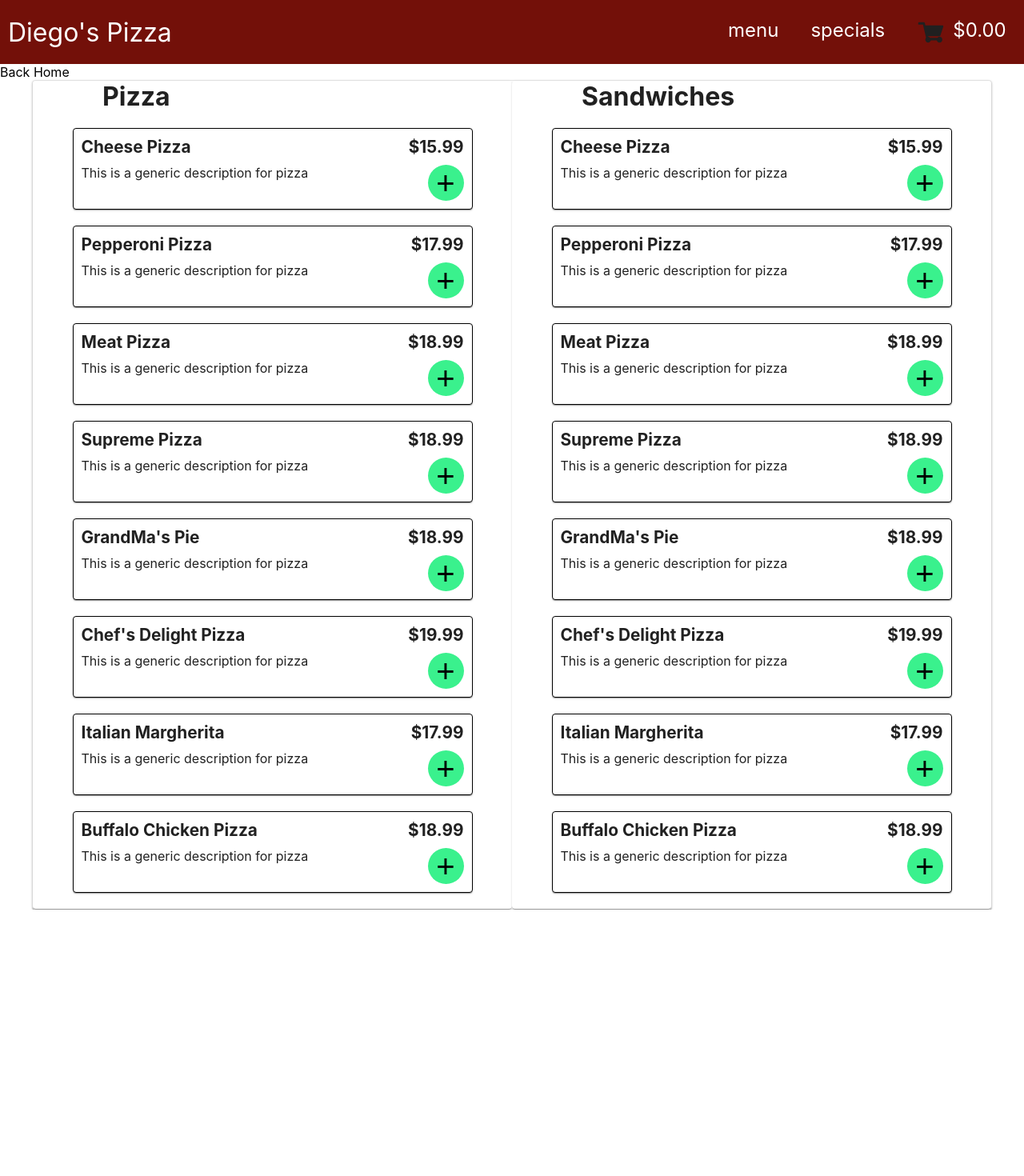
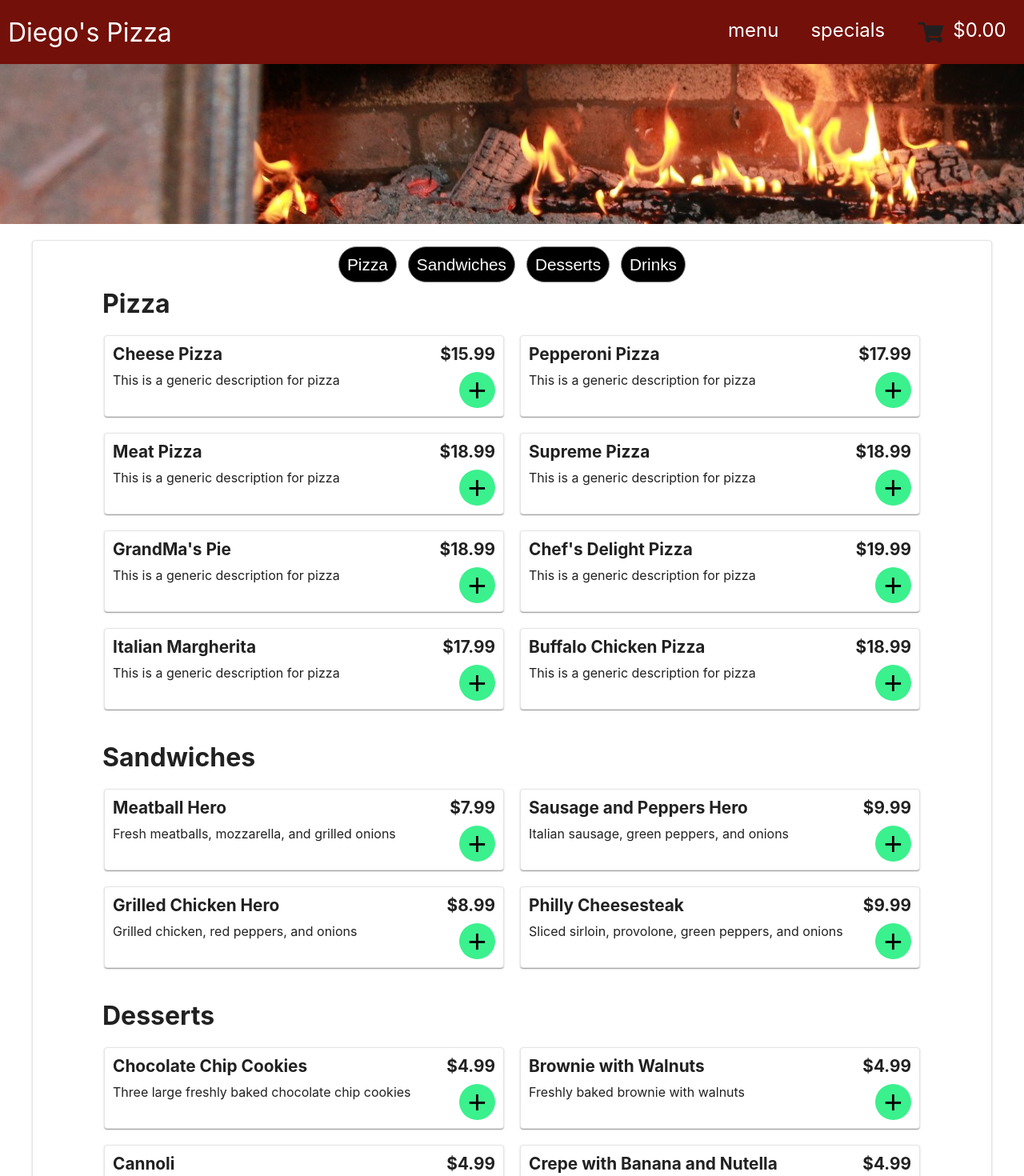
Before and after one commit to diegovazquezny/diegos-pizza, a Next.js app: page /menu in a window 1280 px wide. Shown: the top 1470 px of the page at 80% size. Before the commit the page ends 1137 px from the top, so only its background shows below. Built offline with nearby package versions, Linux system fonts and the light colour scheme.

Commit message:
full menu added

```diff
--- /dev/null
+++ b/components/menu/fullMenu.js
@@ -0,0 +1,35 @@
+import React from 'react';
+import MenuItem from './menuItem';
+import styles from '../../styles/FullMenu.module.css';
+import { Paper } from '@material-ui/core';
+import menuList from './menuList';
+import MenuNav from '../../components/menu/menuNav';
+
+export default function FullMenu() {
+  return (
+    <Paper className={styles.root}>
+      <MenuNav/>
+      {
+        menuList.map((type, i) => {
+          return (
+            <div className={styles.categoryContainer} key={`t${i}`} id={type.id}>
+              <h3 className={styles.categoryName}>{type.category}</h3>
+              <div className={styles.menuItemsContainer}>
+                {type.options.map((option, i) => {
+                  return (
+                    <MenuItem
+                      name={option.name}
+                      price={'$' + option.price}
+                      description={option.description}
+                      key={`o${i}`}
+                    />
+                  )
+                })}
+              </div>
+            </div>
+          )
+        })
+      }
+    </Paper>
+  )
+}
--- /dev/null
+++ b/components/menu/menuBanner.js
@@ -0,0 +1,9 @@
+import React from 'react';
+import styles from '../../styles/MenuBanner.module.css';
+
+export default function MenuBanner() {
+  return (
+    <div className={styles.root}>
+    </div>
+  )
+}
--- a/components/menu/menuCategory.js
+++ /dev/null
@@ -1,33 +0,0 @@
-import React from 'react';
-import MenuItem from './menuItem';
-import styles from '../../styles/MenuCategory.module.css';
-import { Paper } from '@material-ui/core';
-import menuList from './menuList';
-
-export default function MenuCategory() {
-  return (
-    <Paper className={styles.root}>
-    {
-      menuList.map((type, i) => {
-        return (
-          <Paper className={styles.categoryContainer} key={`t${i}`}>
-            <h3 className={styles.categoryName}>{type.category}</h3>
-            <div className={styles.menuItemsContainer}>
-              {type.options.map((option, i) => {
-                return (
-                  <MenuItem
-                    name={option.name}
-                    price={'$' + option.price}
-                    description={option.description}
-                    key={`o${i}`}
-                  />
-                )
-              })}
-            </div>
-          </Paper>
-        )
-      })
-    }
-    </Paper>
-  )
-}
--- a/components/menu/menuList.js
+++ b/components/menu/menuList.js
@@ -1,6 +1,7 @@
 const menuList = [
   {
     category: 'Pizza',
+    id: 'pizza',
     options: [
       {
         name: 'Cheese Pizza',
@@ -46,47 +47,80 @@ const menuList = [
   },
   {
     category: 'Sandwiches',
+    id: 'sandwiches',
     options: [
       {
-        name: 'Cheese Pizza',
-        price: 15.99,
-        description: 'This is a generic description for pizza'
+        name: 'Meatball Hero',
+        price: 7.99,
+        description: 'Fresh meatballs, mozzarella, and grilled onions'
       },
       {
-        name: 'Pepperoni Pizza',
-        price: 17.99,
-        description: 'This is a generic description for pizza'
+        name: 'Sausage and Peppers Hero',
+        price: 9.99,
+        description: 'Italian sausage, green peppers, and onions'
       },
       {
-        name: 'Meat Pizza',
-        price: 18.99,
-        description: 'This is a generic description for pizza'
+        name: 'Grilled Chicken Hero',
+        price: 8.99,
+        description: 'Grilled chicken, red peppers, and onions'
       },
       {
-        name: 'Supreme Pizza',
-        price: 18.99,
-        description: 'This is a generic description for pizza'
+        name: 'Philly Cheesesteak',
+        price: 9.99,
+        description: 'Sliced sirloin, provolone, green peppers, and onions'
+      },
+    ]
+  },
+  {
+    category: 'Desserts',
+    id: 'desserts',
+    options: [
+      {
+        name: 'Chocolate Chip Cookies',
+        price: 4.99,
+        description: 'Three large freshly baked chocolate chip cookies'
       },
       {
-        name: `GrandMa's Pie`,
-        price: 18.99,
-        description: 'This is a generic description for pizza'
+        name: 'Brownie with Walnuts',
+        price: 4.99,
+        description: 'Freshly baked brownie with walnuts'
       },
       {
-        name: `Chef's Delight Pizza`,
-        price: 19.99,
-        description: 'This is a generic description for pizza'
+        name: 'Cannoli',
+        price: 4.99,
+        description: 'Classic Italian cannoli'
       },
       {
-        name: `Italian Margherita`,
-        price: 17.99,
-        description: 'This is a generic description for pizza'
+        name: 'Crepe with Banana and Nutella',
+        price: 4.99,
+        description: 'Homemade crepe with banana and Nutella'
+      }
+    ]
+  },
+  {
+    category: 'Drinks',
+    id: 'drinks',
+    options: [
+      {
+        name: 'Soft Drink',
+        price: 2.99,
+        description: 'Two liter bottle of soft drink'
       },
       {
-        name: `Buffalo Chicken Pizza`,
-        price: 18.99,
-        description: 'This is a generic description for pizza'
+        name: 'Iced Coffee',
+        price: 3.99,
+        description: '16oz of freshly brewed iced coffee'
       },
+      {
+        name: 'Bottled Water',
+        price: 1.99,
+        description: '20oz bottle of water'
+      },
+      {
+        name: 'Orange Juice',
+        price: 3.99,
+        description: '16oz of freshly squeezed orange juice'
+      }
     ]
   }
 ];
--- /dev/null
+++ b/components/menu/menuNav.js
@@ -0,0 +1,12 @@
+import styles from '../../styles/MenuNav.module.css';
+
+export default function MenuNav() {
+  return (
+    <div className={styles.root}>
+      <a href='#pizza'><button className={styles.button}>Pizza</button></a>
+      <a href='#sandwiches'><button className={styles.button}>Sandwiches</button></a>
+      <a href='#desserts'><button className={styles.button}>Desserts</button></a>
+      <a href='#drinks'><button className={styles.button}>Drinks</button></a>
+    </div>
+  )
+}
--- a/pages/menu/index.js
+++ b/pages/menu/index.js
@@ -1,21 +1,16 @@
 import Link from 'next/link';
 import Header from '../../components/home/header';
-import MenuCategory from '../../components/menu/menuCategory';
-
-const name = 'Pepperoni Pizza';
-const price = 12.99;
-const description = 'Large pepperoni pizza (toppings cost extra)';
+import FullMenu from '../../components/menu/fullMenu';
+import Footer from '../../components/home/footer';
+import MenuBanner from '../../components/menu/menuBanner';
 
 export default function Menu() {
   return (
-    <div>
+    <>
       <Header/>
-      <Link href='/'>
-        <a>
-          Back Home
-        </a>
-      </Link>
-      <MenuCategory/>
-    </div>
+      <MenuBanner/>
+      <FullMenu/>
+      <Footer/>
+    </>
   )
 }
--- a/styles/MenuCategory.module.css
+++ b/styles/FullMenu.module.css
@@ -1,13 +1,15 @@
 .root {
   width: 1200px;
   display: flex;
+  flex-direction: column;
   border: 1px solid rgb(228, 228, 228);
   justify-content: center;
-  margin: auto;
+  margin: 20px auto 20px auto;
 }
 
 .categoryContainer {
   margin: auto;
+  margin-bottom: 20px;
 }
 
 .menuItemsContainer {
--- /dev/null
+++ b/styles/MenuBanner.module.css
@@ -0,0 +1,7 @@
+.root {
+  width: 100vw;
+  height: 200px;
+  background-color: blue;
+  background-image: url('../public/hero-oven.jpg');
+  background-position: 0px -100px;
+}
--- a/styles/MenuItem.module.css
+++ b/styles/MenuItem.module.css
@@ -1,6 +1,6 @@
 .root {
   width: 500px;
-  border: 1px solid black;
+  border: 1px solid rgb(228, 228, 228);
   padding: 10px;
   margin: 10px;
 }
--- /dev/null
+++ b/styles/MenuNav.module.css
@@ -0,0 +1,21 @@
+.root {
+  margin: auto;
+}
+
+.button {
+  color: white;
+  background-color: black;
+  font-size: 1.3rem;
+  height: 45px;
+  border-radius: 76px;
+  padding: 10px;
+  margin: 7px;
+  cursor: pointer;
+  border: 1px solid gray;
+  outline: none;
+}
+
+.button:hover {
+  color: black;
+  background-color: white;
+}
```
